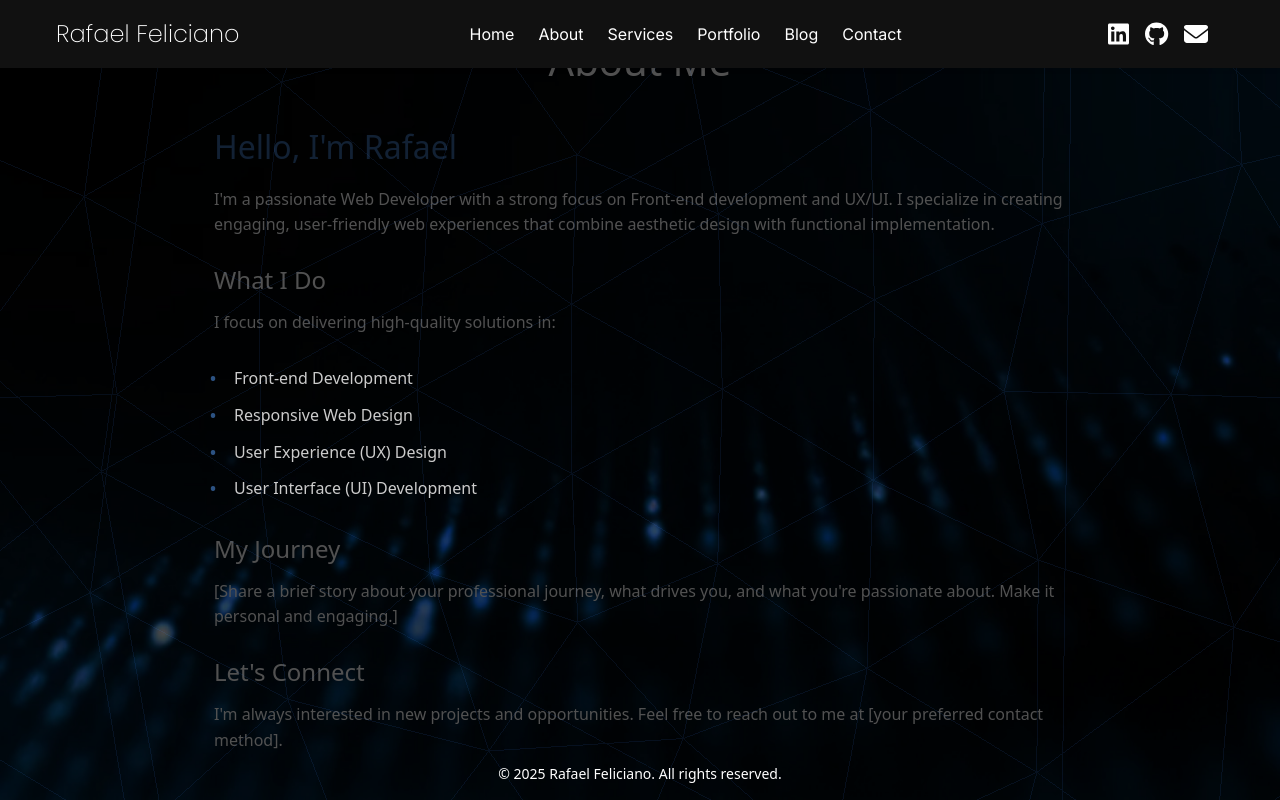
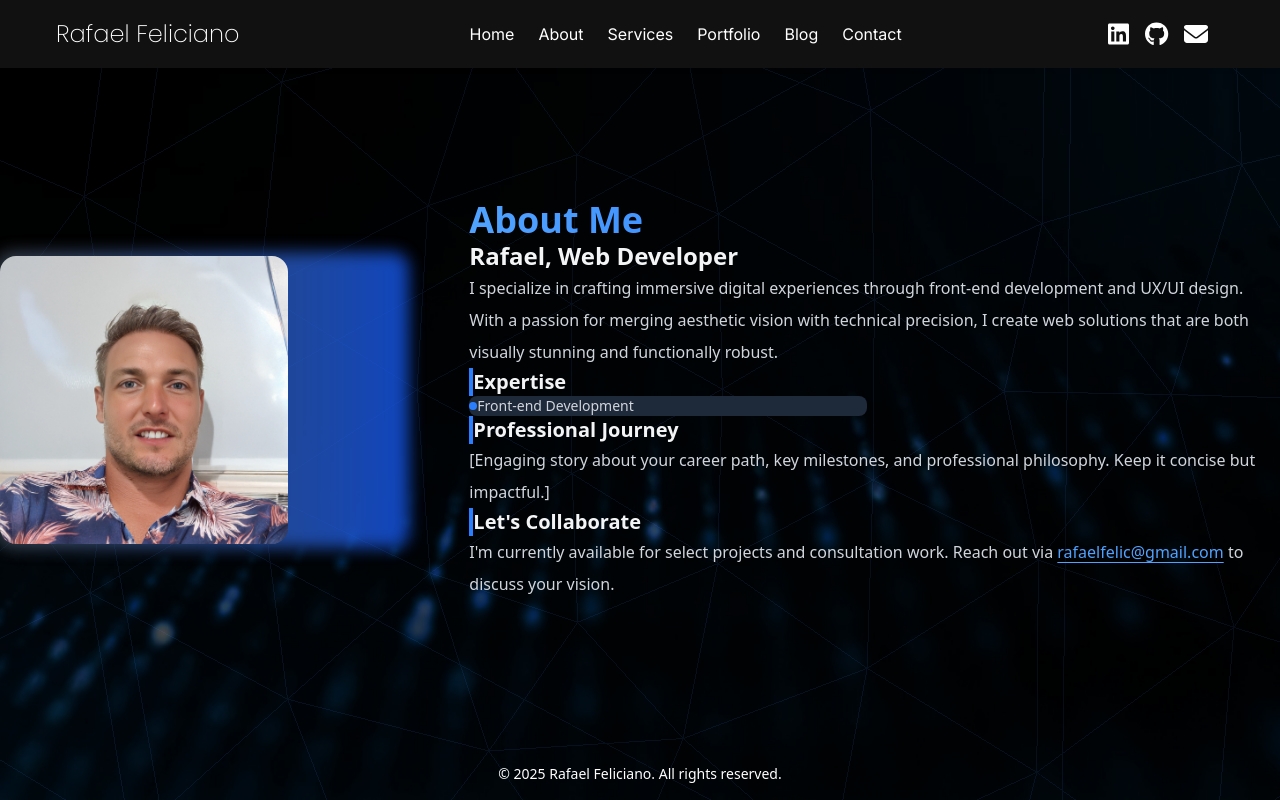
Before and after one commit to RafaelFelic/portfolio-2025, a Next.js app: page /about in a window 1280 px wide. Built offline with nearby package versions, Linux system fonts and the light colour scheme.

Commit message:
about wip

```diff
--- a/components/Layout.js
+++ b/components/Layout.js
@@ -1,14 +1,9 @@
 import Head from "next/head";
 import Navigation from "./Navigation";
-import dynamic from "next/dynamic";
-
-const AnimatedBackground = dynamic(() => import("./AnimatedBackground"), {
-  ssr: false,
-});
 
 export default function Layout({ children }) {
   return (
-    <>
+    <div className="relative">
       <Head>
         <title>My Portfolio</title>
         <meta name="description" content="Welcome to my portfolio website" />
@@ -16,11 +11,11 @@ export default function Layout({ children }) {
       <header>
         <Navigation />
       </header>
-      <AnimatedBackground />
+
       <main>{children}</main>
       <footer className="absolute bottom-0 w-full text-center text-white text-sm !p-4 font-light">
         <p>© 2025 Rafael Feliciano. All rights reserved.</p>
       </footer>
-    </>
+    </div>
   );
 }
--- a/pages/_app.js
+++ b/pages/_app.js
@@ -1,10 +1,19 @@
 import Layout from "../components/Layout";
 import "../styles/globals.css";
+import dynamic from "next/dynamic";
+
+const AnimatedBackground = dynamic(
+  () => import("../components/AnimatedBackground"),
+  {
+    ssr: false,
+  }
+);
 
 function MyApp({ Component, pageProps }) {
   return (
     <div className="min-h-screen bg-[url('/images/background.webp')] bg-center bg-cover bg-no-repeat">
       <div className="absolute inset-0 bg-black opacity-60"></div>
+      <AnimatedBackground />
       <Layout>
         <Component {...pageProps} />
       </Layout>
--- a/pages/about.js
+++ b/pages/about.js
@@ -1,48 +1,90 @@
 import Head from "next/head";
-import styles from "../styles/About.module.css";
 
 export default function About() {
   return (
-    <div className={styles.container}>
+    <div className="container mx-auto flex flex-col items-center justify-center px-6 py-20 min-h-screen select-text text-sm">
       <Head>
         <title>About Me</title>
         <meta name="description" content="Learn more about me and my work" />
       </Head>
 
-      <main className={styles.main}>
-        <h1>About Me</h1>
+      <main className="w-full flex flex-col lg:flex-row gap-16 items-center">
+        {/* Profile Section */}
+        <div className="lg:w-1/3 space-y-8">
+          <div className="relative group">
+            <div className="absolute -inset-1 bg-gradient-to-r from-gray-600 to-blue-600 rounded-2xl blur opacity-75 group-hover:opacity-100 transition duration-1000"></div>
+            <div className="relative h-72 w-72 rounded-2xl bg-gray-800 overflow-hidden">
+              <img
+                src="/images/rafael-surfing.webp"
+                alt="Profile"
+                className="w-full h-full object-cover"
+              />
+              <div className="w-full h-full bg-gray-700 animate-pulse" />
+            </div>
+          </div>
+        </div>
 
-        <section className={styles.content}>
-          <h2>Hello, I'm Rafael</h2>
-          <p>
-            I'm a passionate Web Developer with a strong focus on Front-end
-            development and UX/UI. I specialize in creating engaging,
-            user-friendly web experiences that combine aesthetic design with
-            functional implementation.
-          </p>
+        {/* Content Section */}
+        <div className="lg:w-2/3 space-y-10">
+          <h1 className="text-4xl font-bold bg-gradient-to-r from-blue-400 to-blue-600 bg-clip-text text-transparent">
+            About Me
+          </h1>
 
-          <h3>What I Do</h3>
-          <p>I focus on delivering high-quality solutions in:</p>
-          <ul>
-            <li>Front-end Development</li>
-            <li>Responsive Web Design</li>
-            <li>User Experience (UX) Design</li>
-            <li>User Interface (UI) Development</li>
-          </ul>
+          <section className="space-y-10">
+            <div className="space-y-4">
+              <h2 className="text-2xl font-bold text-gray-100">
+                Rafael, Web Developer
+              </h2>
+              <p className="text-base leading-loose text-gray-300">
+                I specialize in crafting immersive digital experiences through
+                front-end development and UX/UI design. With a passion for
+                merging aesthetic vision with technical precision, I create web
+                solutions that are both visually stunning and functionally
+                robust.
+              </p>
+            </div>
 
-          <h3>My Journey</h3>
-          <p>
-            [Share a brief story about your professional journey, what drives
-            you, and what you're passionate about. Make it personal and
-            engaging.]
-          </p>
+            <div className="space-y-6">
+              <h3 className="text-xl font-semibold text-gray-100 border-l-4 border-blue-500 pl-4">
+                Expertise
+              </h3>
+              <ul className="grid grid-cols-1 md:grid-cols-2 gap-4">
+                <li className="flex items-center space-x-3 p-4 bg-gray-800 rounded-lg hover:bg-gray-700 transition">
+                  <div className="h-2 w-2 bg-blue-500 rounded-full"></div>
+                  <span className="text-gray-300">Front-end Development</span>
+                </li>
+                {/* Repeat for other list items with different blue accents if needed */}
+              </ul>
+            </div>
 
-          <h3>Let's Connect</h3>
-          <p>
-            I'm always interested in new projects and opportunities. Feel free
-            to reach out to me at [your preferred contact method].
-          </p>
-        </section>
+            <div className="space-y-4">
+              <h3 className="text-xl font-semibold text-gray-100 border-l-4 border-blue-500 pl-4">
+                Professional Journey
+              </h3>
+              <p className="text-base leading-loose text-gray-300">
+                [Engaging story about your career path, key milestones, and
+                professional philosophy. Keep it concise but impactful.]
+              </p>
+            </div>
+
+            <div className="space-y-4">
+              <h3 className="text-xl font-semibold text-gray-100 border-l-4 border-blue-500 pl-4">
+                Let's Collaborate
+              </h3>
+              <p className="text-base leading-loose text-gray-300">
+                I'm currently available for select projects and consultation
+                work. Reach out via{" "}
+                <a
+                  href="mailto:rafaelfelic@gmail.com"
+                  className="text-blue-400 hover:text-blue-500 transition underline underline-offset-4 inline-block"
+                >
+                  rafaelfelic@gmail.com
+                </a>{" "}
+                to discuss your vision.
+              </p>
+            </div>
+          </section>
+        </div>
       </main>
     </div>
   );
--- a/pages/index.js
+++ b/pages/index.js
@@ -13,12 +13,12 @@ export default function Portfolio() {
             w-full h-full opacity-80 object-cover block
             [clip-path:polygon(50%_0%,79.39%_9.55%,97.56%_34.55%,97.56%_65.45%,79.39%_90.45%,50%_100%,20.61%_90.45%,2.44%_65.45%,2.44%_34.55%,20.61%_9.55%)]
           "
-          src="/images/rafael.webp"
+          src="/images/rafael-office.webp"
           alt="Rafael's profile picture"
         />
       </div>
 
-      <div className="relative z-20 text-center text-white !mt-8">
+      <div className="relative z-20 text-center text-white !mt-2">
         <h1 className="font-poppins text-5xl !mb-6">
           Welcome to{" "}
           <span className="bg-gradient-to-r from-[#287cf4] via-[#00aaff] to-[#b3e0ff] bg-clip-text text-transparent font-semibold text-6xl">
@@ -33,7 +33,7 @@ export default function Portfolio() {
         <Link
           href="/about"
           className="
-            inline-block !py-3 !px-8 !mt-10
+            inline-block !py-3 !px-8 !mt-6
             bg-[#287cf4] text-white
             rounded-full border  font-medium
             transition duration-500 ease-out
--- a/styles/About.module.css
+++ /dev/null
@@ -1,91 +0,0 @@
-.container {
-  padding: 1.5rem;
-  max-width: 900px;
-  height: 100vh;
-  display: flex;
-  justify-content: center;
-  align-items: center;
-  margin: auto;
-}
-
-.main {
-  padding: 1.5rem 0;
-}
-
-.content {
-  margin: 0 auto;
-}
-
-.main h1 {
-  font-size: 2.5rem;
-  text-align: center;
-  margin-bottom: 2rem;
-  color: #ccc;
-}
-
-.content h2 {
-  font-size: 2rem;
-  color: #2c5282;
-  margin-bottom: 1rem;
-}
-
-.content h3 {
-  font-size: 1.5rem;
-  color: #ccc;
-  margin: 1.5rem 0 0.75rem 0;
-}
-
-/* Paragraph styles */
-.content p {
-  font-size: 1rem;
-  line-height: 1.6;
-  color: #ccc;
-  margin-bottom: 1rem;
-}
-
-/* List styles */
-.content ul {
-  list-style-type: none;
-  padding: 0;
-  margin: 1.5rem 0;
-}
-
-.content li {
-  font-size: 1rem;
-  color: #ccc;
-  padding: 0.4rem 0;
-  margin-left: 1.25rem;
-  position: relative;
-}
-
-.content li::before {
-  content: "•";
-  color: #2c5282;
-  font-weight: bold;
-  position: absolute;
-  left: -1.5rem;
-}
-
-/* Responsive design */
-@media (max-width: 768px) {
-  .container {
-    padding: 0.75rem;
-  }
-
-  .main h1 {
-    font-size: 2rem;
-  }
-
-  .content h2 {
-    font-size: 1.75rem;
-  }
-
-  .content h3 {
-    font-size: 1.25rem;
-  }
-
-  .content p,
-  .content li {
-    font-size: 0.9rem;
-  }
-}
```
Also changed, not shown: public/images/rafael-office.webp (added), public/images/rafael-surfing.webp (added).
